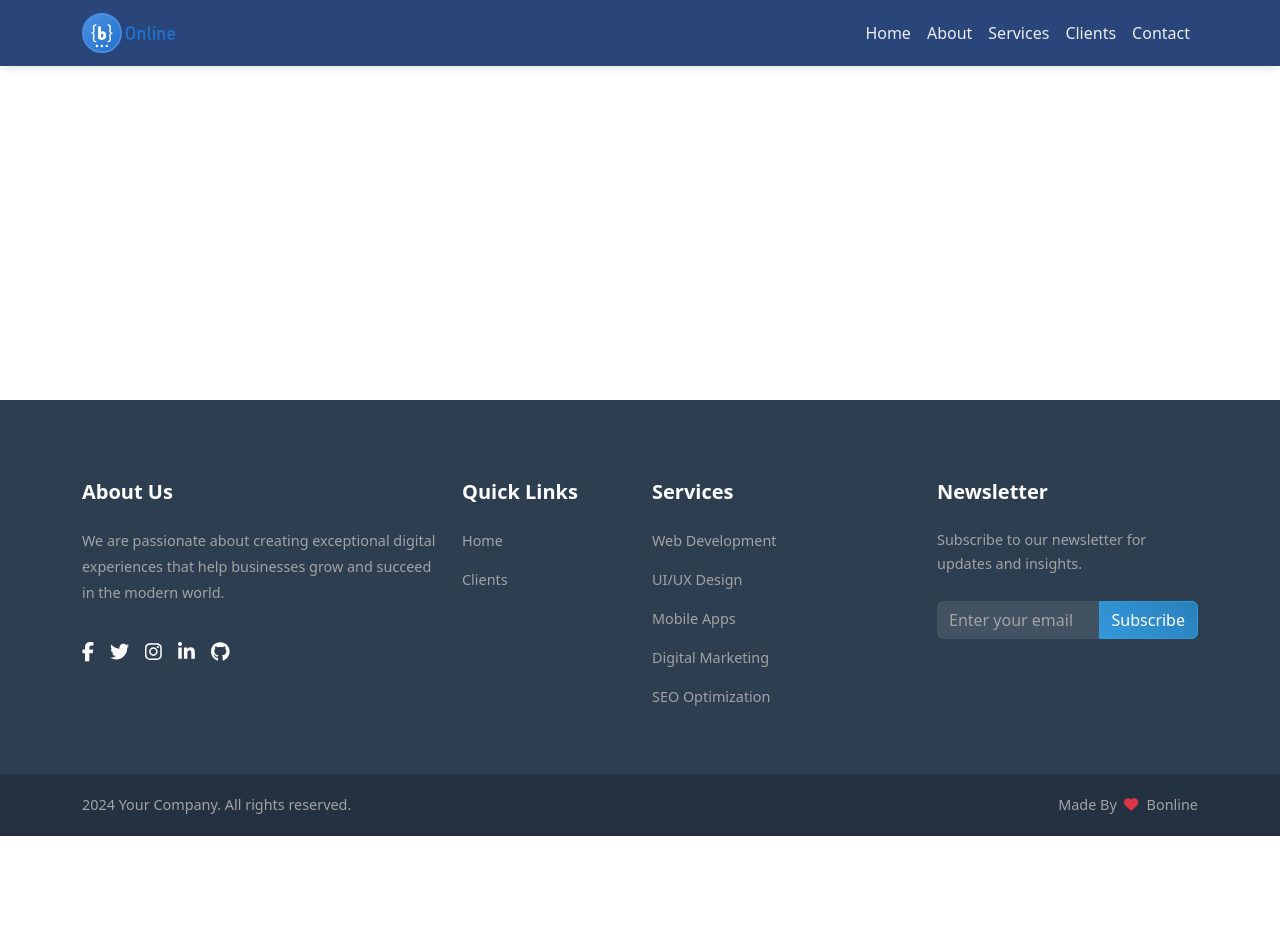
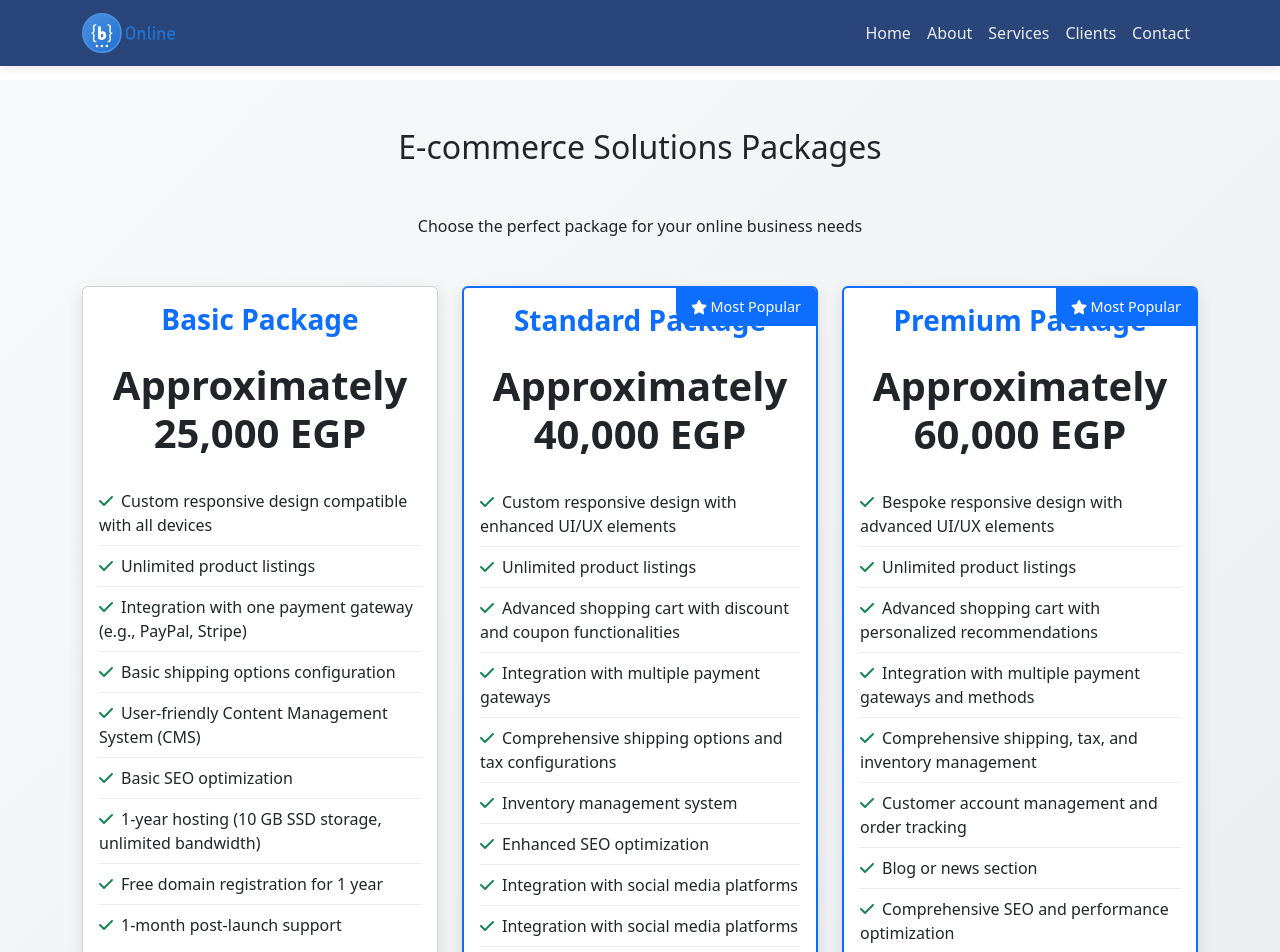
Before and after one commit to NourKaramBonline/Bonline, a React (Create React App) app: page /ecommerce-packages in a window 1280 px wide. Shown: the top 952 px of the page. Before the commit the page ends 836 px from the top, so only its background shows below. Built offline with nearby package versions, Linux system fonts and the light colour scheme.

Commit message:
e commerce service packages page

```diff
--- a/src/App.js
+++ b/src/App.js
@@ -16,6 +16,7 @@ import project4Logo from './assets/images/caldConnectLogo.jpg';
 import project5Logo from './assets/images/internationalElevatorlogo.jpg';
 import itc4uLogo from './assets/images/itc4uLogoNew.jpg';
 import Clients from './pages/Clients';
+import EcommercePackages from './pages/EcommercePackages';
 import Layout from './components/Layout';
 import 'bootstrap/dist/css/bootstrap.min.css';
 import './styles.css';
@@ -127,7 +128,12 @@ function App() {
                                                 <div className="card-body text-center">
                                                     <FontAwesomeIcon icon={faShoppingCart} className="service-icon mb-3" />
                                                     <h5 className="card-title">E-commerce Solutions Packages</h5>
-                                                    <button className='btn btn-outline-primary'>Learn More</button>
+                                                    <button
+                                                        className='btn btn-outline-primary'
+                                                        onClick={() => history.push('/ecommerce-packages')}
+                                                    >
+                                                        Learn More
+                                                    </button>
                                                 </div>
                                             </div>
                                         </div>
@@ -298,6 +304,7 @@ function App() {
                         </div>
                     )} />
                     <Route path="/clients" component={Clients} />
+                    <Route path="/ecommerce-packages" component={EcommercePackages} />
                 </Switch>
             </Layout>
         </div>
--- /dev/null
+++ b/src/pages/EcommercePackages.js
@@ -0,0 +1,100 @@
+import React from 'react';
+import { FontAwesomeIcon } from '@fortawesome/react-fontawesome';
+import { faCheck, faStar } from '@fortawesome/free-solid-svg-icons';
+
+const EcommercePackages = () => {
+    const packages = [
+        {
+            name: 'Basic Package',
+            price: 'Approximately 25,000 EGP',
+            features: [
+                'Custom responsive design compatible with all devices',
+                'Unlimited product listings',
+                'Integration with one payment gateway (e.g., PayPal, Stripe)',
+                'Basic shipping options configuration',
+                'User-friendly Content Management System (CMS)',
+                'Basic SEO optimization',
+                '1-year hosting (10 GB SSD storage, unlimited bandwidth)',
+                'Free domain registration for 1 year',
+                '1-month post-launch support'
+            ],
+            recommended: false
+        },
+        {
+            name: 'Standard Package',
+            price: 'Approximately 40,000 EGP',
+            features: [
+                'Custom responsive design with enhanced UI/UX elements',
+                'Unlimited product listings',
+                'Advanced shopping cart with discount and coupon functionalities',
+                'Integration with multiple payment gateways',
+                'Comprehensive shipping options and tax configurations',
+                'Inventory management system',
+                'Enhanced SEO optimization',
+                'Integration with social media platforms',
+                'Integration with social media platforms',
+                'Free domain registration for 1 year',
+                '3 months of post-launch support'
+            ],
+            recommended: true
+        },
+        {
+            name: 'Premium Package',
+            price: 'Approximately 60,000 EGP',
+            features: [
+                'Bespoke responsive design with advanced UI/UX elements',
+                'Unlimited product listings',
+                'Advanced shopping cart with personalized recommendations',
+                'Integration with multiple payment gateways and methods',
+                'Comprehensive shipping, tax, and inventory management',
+                'Customer account management and order tracking',
+                'Blog or news section',
+                'Comprehensive SEO and performance optimization',
+                'Integration with CRM and email marketing tools',
+                'Training session on website management',
+                '1-year hosting (50 GB SSD storage, unlimited bandwidth)',
+                'Free domain registration for 1 year',
+                '6 months of post-launch support'
+            ],
+            recommended: true
+        }
+    ];
+
+    return (
+        <div className="ecommerce-packages-section py-5">
+            <div className="container">
+                <h2 className="text-center mb-5">E-commerce Solutions Packages</h2>
+                <p className="text-center mb-5">Choose the perfect package for your online business needs</p>
+
+                <div className="row justify-content-center">
+                    {packages.map((pkg, index) => (
+                        <div className="col-md-4 mb-4" key={index}>
+                            <div className={`card package-card package-${index + 1} ${pkg.recommended ? 'recommended' : ''}`}>
+                                {pkg.recommended && (
+                                    <div className="recommended-badge">
+                                        <FontAwesomeIcon icon={faStar} /> Most Popular
+                                    </div>
+                                )}
+                                <div className="card-body">
+                                    <h3 className="card-title text-center mb-4">{pkg.name}</h3>
+                                    <h4 className="price text-center mb-4">{pkg.price}</h4>
+                                    <ul className="feature-list">
+                                        {pkg.features.map((feature, idx) => (
+                                            <li key={idx}>
+                                                <FontAwesomeIcon icon={faCheck} className="me-2 text-success" />
+                                                {feature}
+                                            </li>
+                                        ))}
+                                    </ul>
+                                    <button className="btn btn-primary w-100 mt-4">Get Started</button>
+                                </div>
+                            </div>
+                        </div>
+                    ))}
+                </div>
+            </div>
+        </div>
+    );
+};
+
+export default EcommercePackages;
--- a/src/styles.css
+++ b/src/styles.css
@@ -701,3 +701,83 @@ body {
 .client-card .btn-primary {
     margin-top: 1rem;
 }
+
+/* E-commerce Packages Section */
+.ecommerce-packages-section {
+    background: linear-gradient(135deg, #f8f9fa 0%, #e9ecef 100%);
+    padding: 80px 0;
+}
+
+.package-card {
+    border: none;
+    border-radius: 15px;
+    transition: all 0.3s ease;
+    overflow: hidden;
+    box-shadow: 0 5px 15px rgba(0, 0, 0, 0.1);
+}
+
+.package-card:hover {
+    transform: translateY(-10px);
+    box-shadow: 0 15px 30px rgba(0, 0, 0, 0.15);
+}
+
+.package-card.recommended {
+    border: 2px solid #0d6efd;
+    position: relative;
+}
+
+.recommended-badge {
+    position: absolute;
+    top: 0;
+    right: 0;
+    background: #0d6efd;
+    color: white;
+    padding: 8px 15px;
+    border-bottom-left-radius: 15px;
+    font-size: 0.9rem;
+}
+
+.package-card .card-title {
+    color: #0d6efd;
+    font-weight: 600;
+}
+
+.package-card .price {
+    font-size: 2.5rem;
+    font-weight: 700;
+    color: #212529;
+}
+
+.feature-list {
+    list-style: none;
+    padding: 0;
+    margin: 0;
+}
+
+.feature-list li {
+    padding: 8px 0;
+    border-bottom: 1px solid #e9ecef;
+}
+
+.feature-list li:last-child {
+    border-bottom: none;
+}
+
+.package-card .btn {
+    font-weight: 600;
+    padding: 12px;
+    text-transform: uppercase;
+    letter-spacing: 1px;
+}
+
+.package-1 {
+    height: 600px;
+}
+
+.package-2 {
+    height: 650px;
+}
+
+.package-3 {
+    height: 700px;
+}
```
